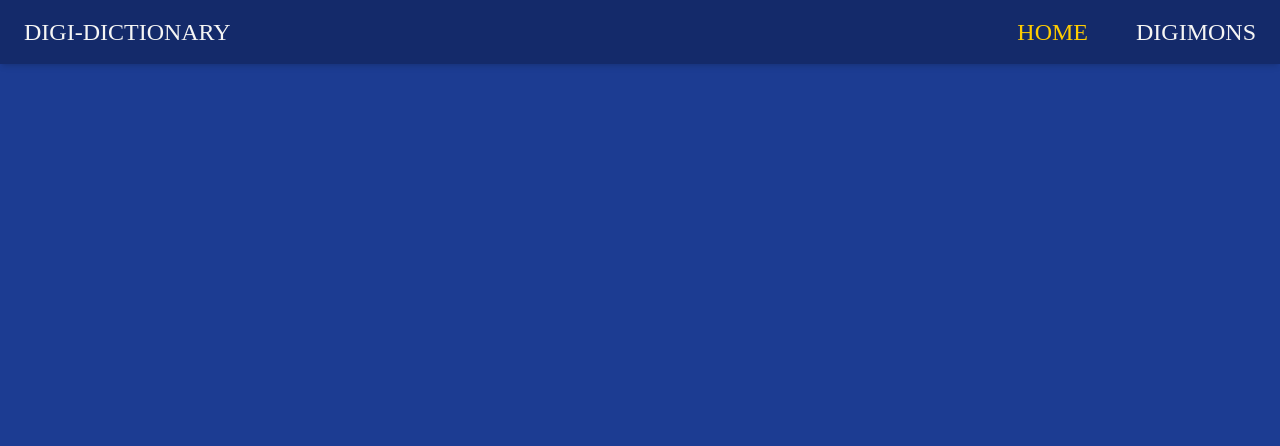
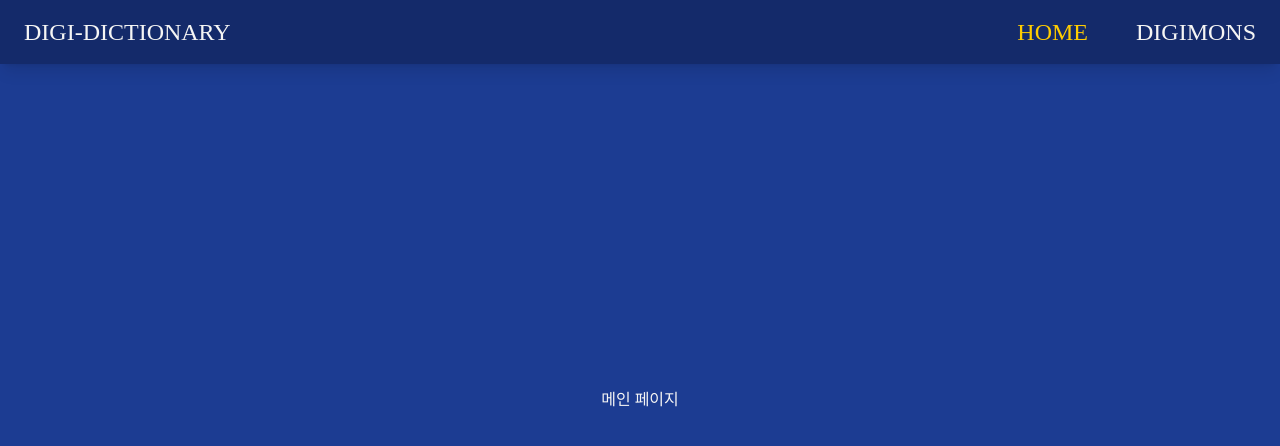
Before and after one commit to yeo-hyeonseok/study_nextjs, a Next.js app: page / in a window 1280 px wide. Shown: the top 446 px of the page. Built offline with nearby package versions, Linux system fonts and the light colour scheme; a web font is replaced by a local one.

Commit message:
[UPDATE] digimons 페이지 배경 이미지 추가
- 'public/images/grid.png' 이미지 파일 추가

```diff
--- a/app/digimons/layout.tsx
+++ b/app/digimons/layout.tsx
@@ -2,7 +2,7 @@ export default function DigimonsLayout({
   children,
 }: Readonly<{ children: React.ReactNode }>) {
   return (
-    <section className="h-[100dvh] flex justify-center items-center">
+    <section className="h-[100dvh] bg-[url('/images/grid.png')] bg-cover flex justify-center items-center">
       {children}
     </section>
   );
--- a/app/page.tsx
+++ b/app/page.tsx
@@ -1,3 +1,7 @@
 export default function Home() {
-  return <div>메인 페이지</div>;
+  return (
+    <div className="text-neutral flex justify-center items-center h-[100dvh]">
+      메인 페이지
+    </div>
+  );
 }
--- a/components/Header.tsx
+++ b/components/Header.tsx
@@ -30,7 +30,7 @@ export default function Header({ className }: Props) {
 
   return (
     <header
-      className={`${className} flex justify-between shadow-md md:px-6 px-4 py-4 w-full bg-primary-dark`}
+      className={`${className} flex justify-between shadow-lg md:px-6 px-4 py-4 w-full bg-primary-dark`}
     >
       <h1 className="text-2xl cursor-pointer" onClick={() => router.push("/")}>
         DIGI-DICTIONARY
```
Also changed, not shown: public/images/grid.png (added).
